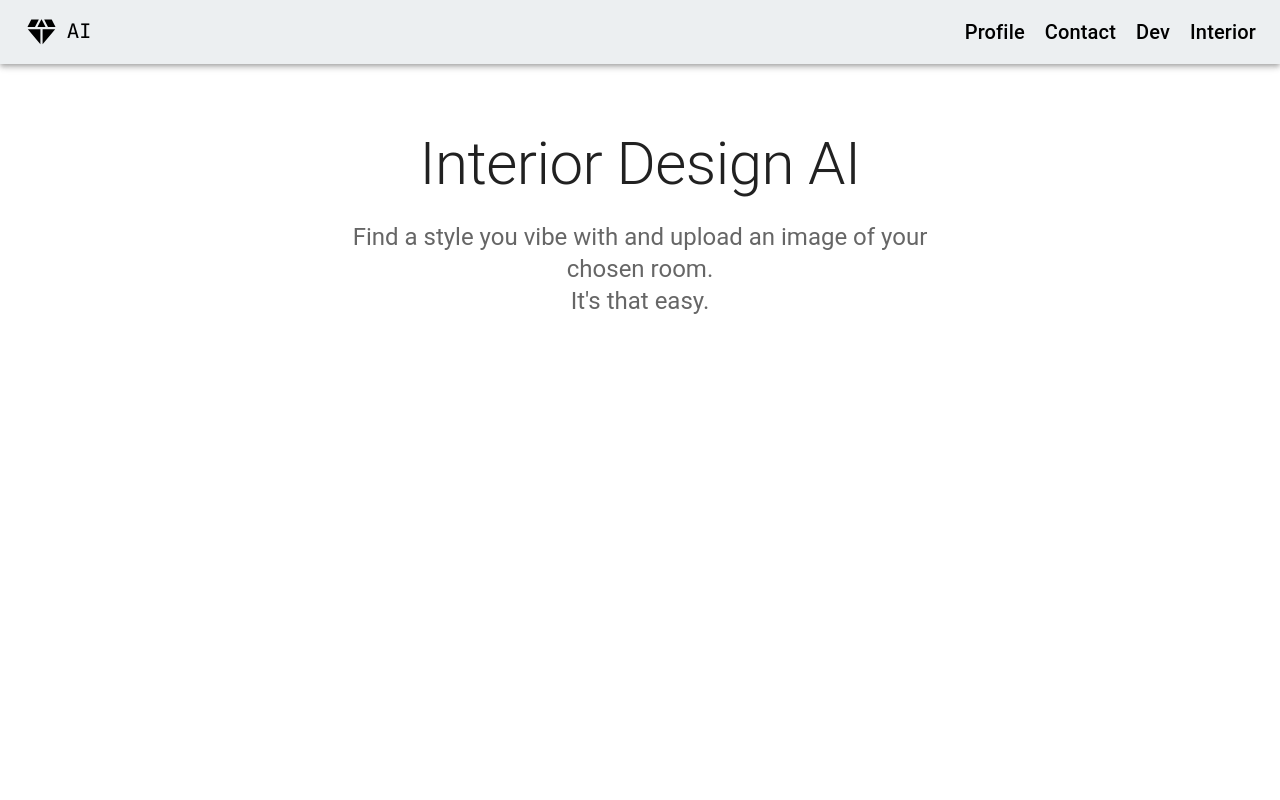
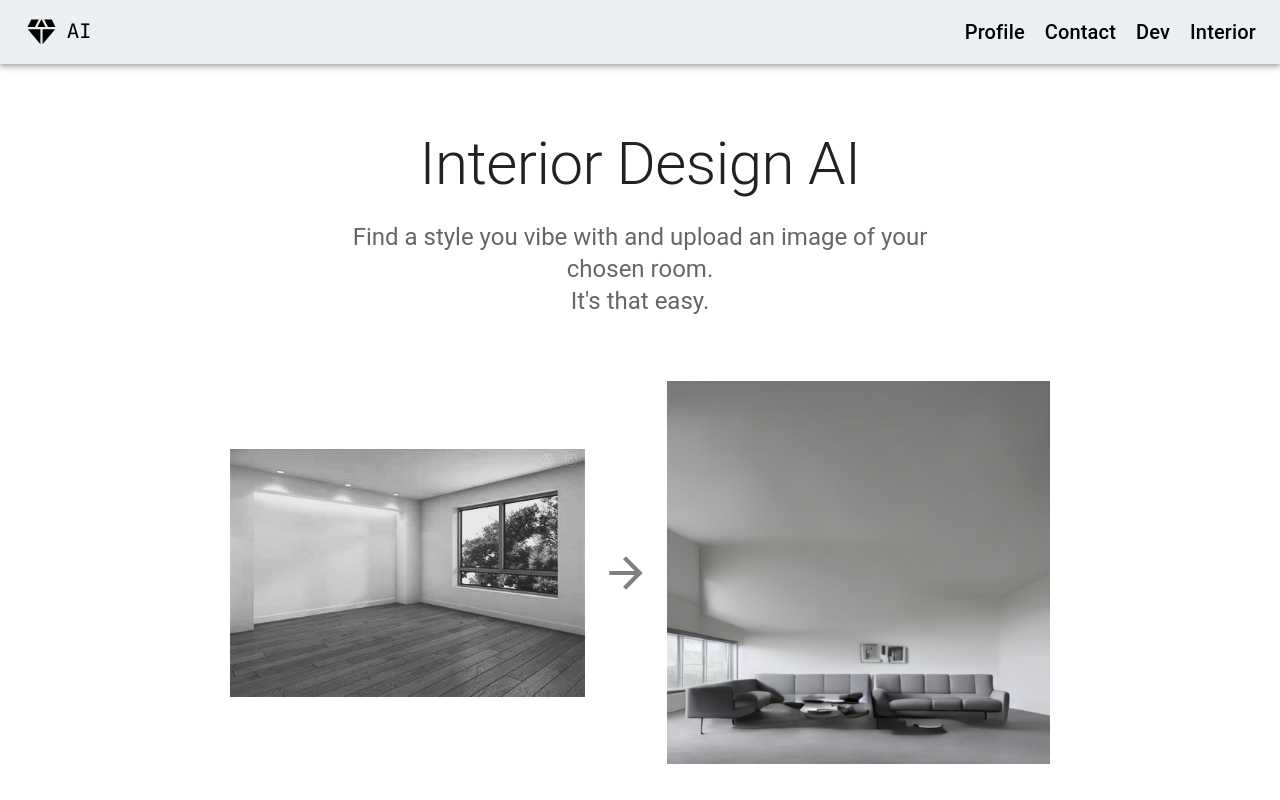
Before and after one commit to IanTaiAhn/interior_design, a React (Create React App) app in the folder frontend/: page / in a window 1280 px wide. Shown: the top 800 px of the page. Built offline with nearby package versions, Linux system fonts and the light colour scheme.

Commit message:
Looking a whole lot better now.

```diff
--- a/frontend/src/base/HomePage.js
+++ b/frontend/src/base/HomePage.js
@@ -15,6 +15,9 @@ import Typography from "@mui/material/Typography";
 import Link from "@mui/material/Link";
 import GlobalStyles from "@mui/material/GlobalStyles";
 import Container from "@mui/material/Container";
+import room from "../img/bare_room.jpg";
+import roomP from "../img/img_result.png";
+import ArrowForwardIcon from "@mui/icons-material/ArrowForward";
 
 function Copyright(props) {
   return (
@@ -184,27 +187,20 @@ export default function Pricing() {
       </Container>
       {/* End hero unit */}
       <Container maxWidth="md" component="main">
-        <Grid container spacing={5} alignItems="flex-end">
-          {tiers.map((tier) => (
-            // Enterprise card is full width at sm breakpoint
-            <Grid
-              item
-              key={tier.title}
-              xs={12}
-              sm={tier.title === "Enterprise" ? 12 : 6}
-              md={4}
-            >
-              {/* Insert card here if wanted. */}
-              <div>
-                <h3></h3>
-              </div>
-
-              <div>
-                <h3></h3>
-              </div>
-            </Grid>
-          ))}
-        </Grid>
+        <div className="flex justify-center items-center">
+          {/* img 1 */}
+          <div className="p-4">
+            <img src={room} className="w-full h-auto" />
+          </div>
+          <div className="items-center">
+            <ArrowForwardIcon sx={{ fontSize: 50, color: "gray" }} />
+          </div>
+          {/* turns into this. */}
+          {/* img 2 */}
+          <div className="p-4">
+            <img src={roomP} className="w-full h-auto" />
+          </div>
+        </div>
       </Container>
       {/* Footer */}
       {/* <Container
```
Also changed, not shown: frontend/src/img/bare_room.jpg (added), frontend/src/img/img_result.png (added).
